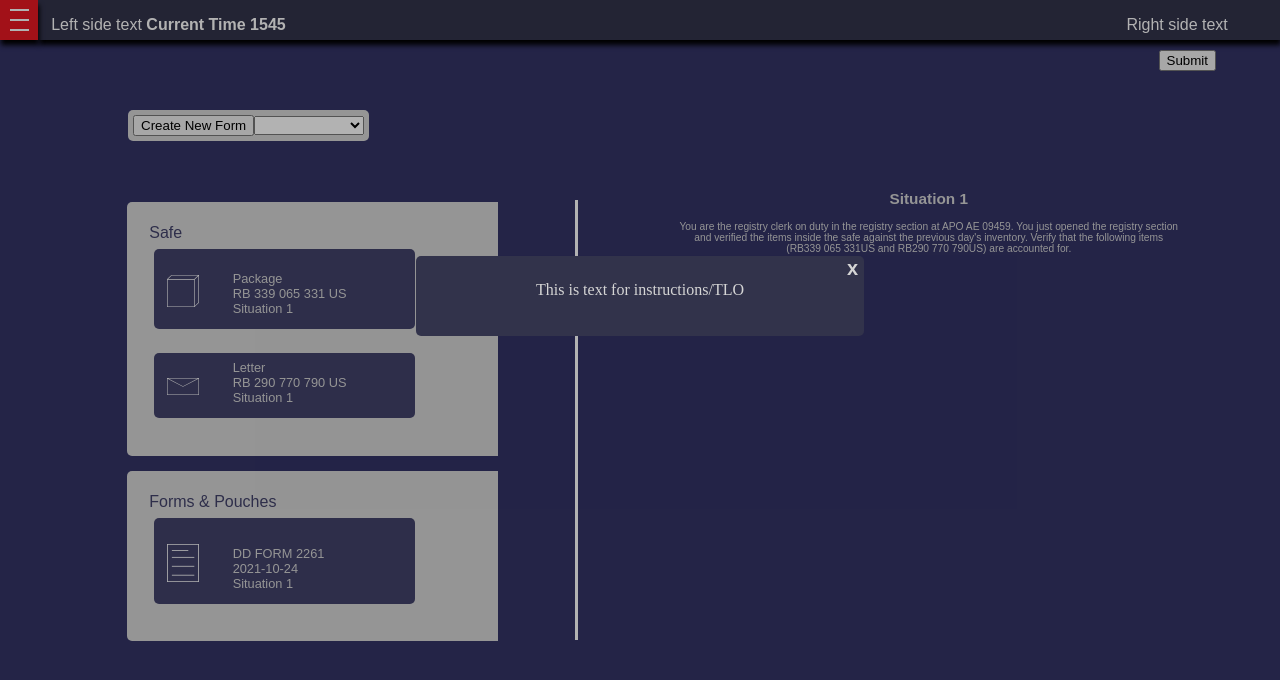
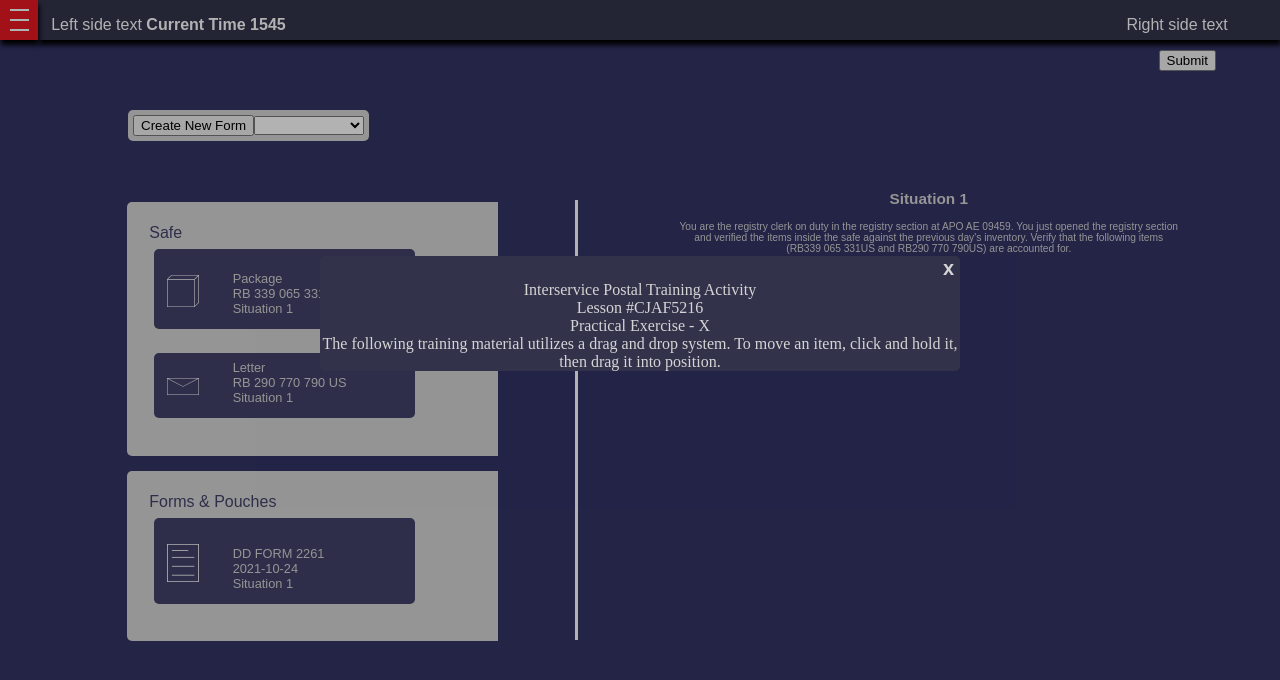
Before and after one commit to jaimitch/Postal-PEY, a Vue app: page / in a window 1280 px wide. Shown: the top 680 px of the page. Built offline with nearby package versions, Linux system fonts and the light colour scheme.

Commit message:
Expanded TLO

```diff
--- a/src/components/TLO.vue
+++ b/src/components/TLO.vue
@@ -8,7 +8,12 @@
           @click="closeModal()">
           x
         </button>
-          <div class="gold">This is text for instructions/TLO</div>
+          <div class="gold">
+            Interservice Postal Training Activity<br>
+            Lesson #CJAF5216<br>
+            Practical Exercise - X<br>
+            The following training material utilizes a drag and drop system. To move an item, click and hold it, then drag it into position.<br>
+          </div>
     </div>
 </div>
   </div>
```
